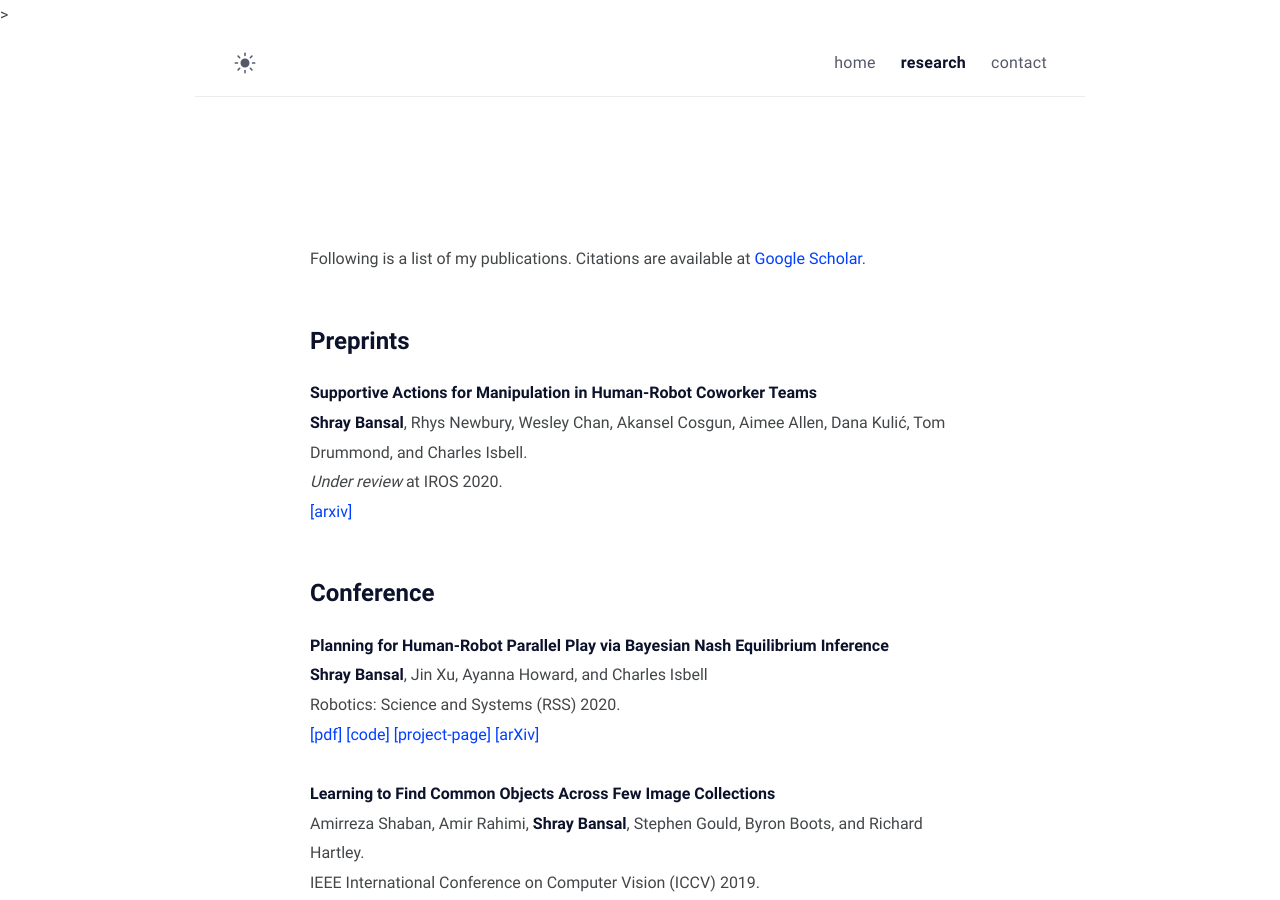
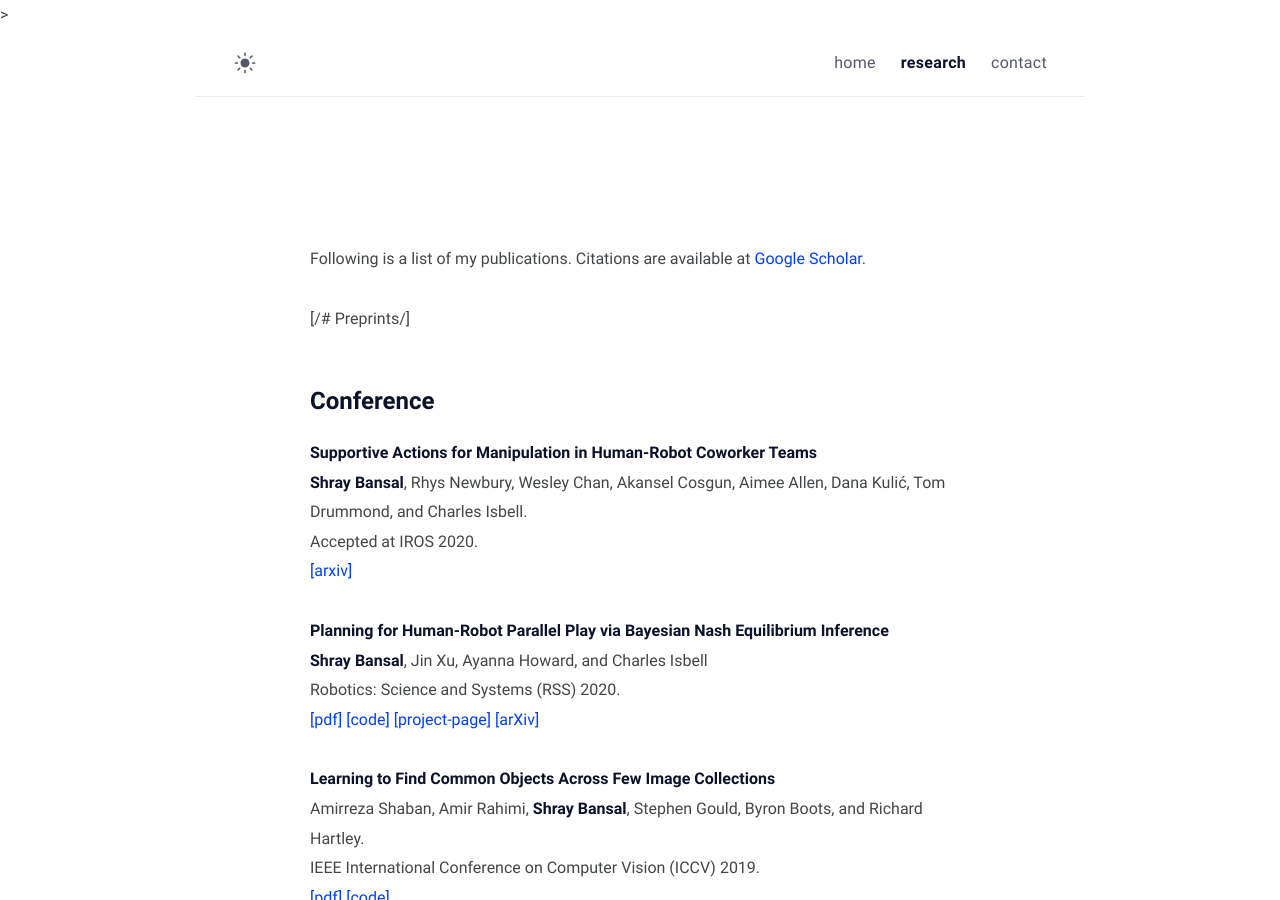
Before and after one commit to shray/shray.github.io, a Jekyll site: the page built from research.md, in a window 1280 px wide and 900 px high. Built offline with Jekyll 4.4.1, drawn with Linux system fonts in a browser that asks for light colours.

Commit message:
Update research.md
updated publications

```diff
--- a/research.md
+++ b/research.md
@@ -8,13 +8,14 @@ comments: false
 
 Following is a list of my publications. Citations are available at [Google Scholar](https://scholar.google.com/citations?user=e-GEqxoAAAAJ&hl=en).
 
-# Preprints
+[/# Preprints/]
+
+# Conference
 **Supportive Actions for Manipulation in Human-Robot Coworker Teams**
 **Shray Bansal**, Rhys Newbury, Wesley Chan, Akansel Cosgun, Aimee Allen, Dana Kulić, Tom Drummond, and Charles Isbell.
-*Under review* at IROS 2020.
+Accepted at IROS 2020.
 [[arxiv]](https://arxiv.org/abs/2005.00769)
 
-# Conference
 **Planning for Human-Robot Parallel Play via Bayesian Nash Equilibrium Inference**
 **Shray Bansal**, Jin Xu, Ayanna Howard, and Charles Isbell
 Robotics: Science and Systems (RSS) 2020.
```
